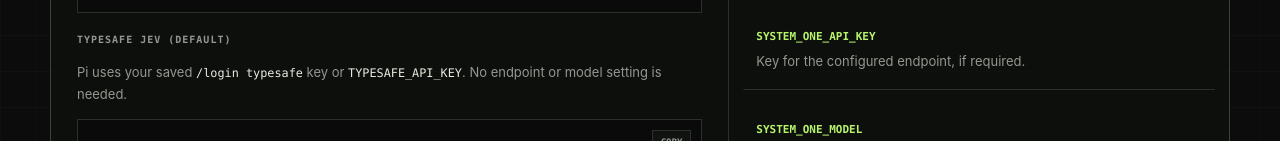
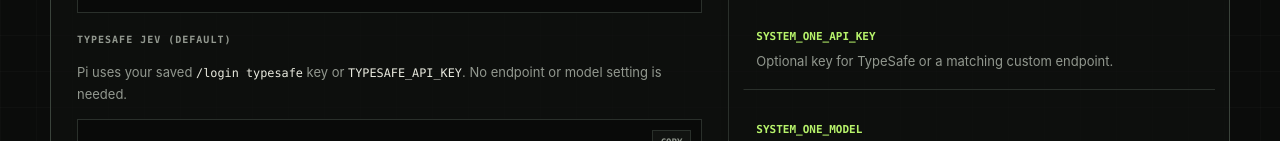
Before and after one commit to iamaamir/system-one, a website: page docs/pi/index.html in a window 1280 px wide. Shown: the part 1261-1402 px from the top of the page. Drawn offline with Linux system fonts and the light colour scheme.

Commit message:
docs(pi-system-one): clarify endpoint-bound API key

```diff
--- a/docs/pi/index.html
+++ b/docs/pi/index.html
@@ -2868,7 +2868,7 @@
 
               <div class="config-row" data-env-desc="key" tabindex="0">
                 <code>SYSTEM_ONE_API_KEY</code>
-                <span>Key for the configured endpoint, if required.</span>
+                <span>Optional key for TypeSafe or a matching custom endpoint.</span>
               </div>
 
               <div class="config-row" data-env-desc="model" tabindex="0">
```
